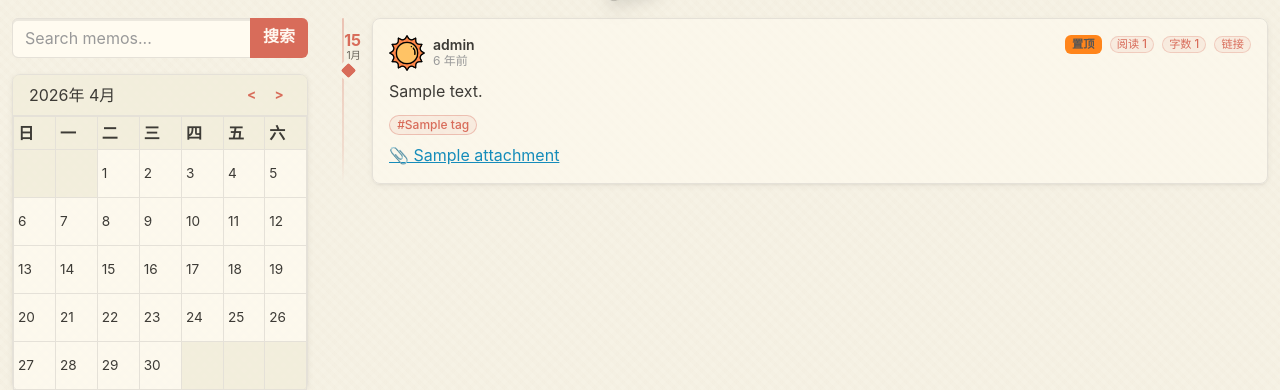
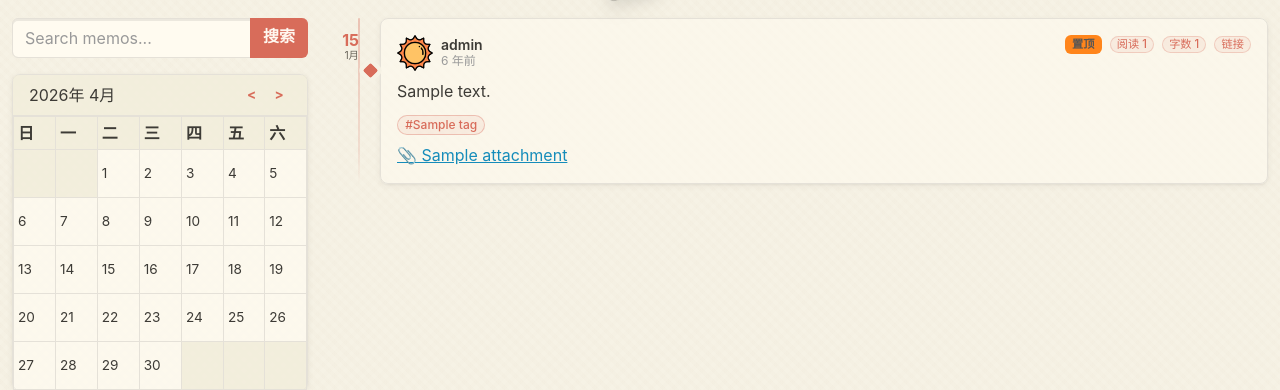
Before and after one commit to ifdog/Vermillon, a Flask app: page / in a window 1280 px wide. Shown: the part 71-461 px from the top of the page. Run offline with Flask 3, Linux system fonts and the light colour scheme; data comes from the database, SQL or seed files in the repository; tables that the repository leaves empty hold one stand-in row (values such as "Sample post"); some libraries are stand-ins or nearby versions.

Commit message:
style: move date badge left of axis, node right of axis

```diff
--- a/static/css/style.css
+++ b/static/css/style.css
@@ -848,12 +848,12 @@ body > .container-fluid {
 /* ========== Timeline Axis ========== */
 .timeline-wrap {
     position: relative;
-    padding-left: 40px;
+    padding-left: 48px;
 }
 
 .timeline-axis {
     position: absolute;
-    left: 10px;
+    left: 26px;
     top: 0;
     bottom: 0;
     width: 2px;
@@ -863,7 +863,7 @@ body > .container-fluid {
 
 .timeline-node {
     position: absolute;
-    left: -30px;
+    left: -16px;
     top: 46px;
     width: 12px;
     height: 12px;
@@ -898,9 +898,9 @@ body > .container-fluid {
 /* ========== Date Badge ========== */
 .date-badge {
     position: absolute;
-    left: -40px;
+    left: -48px;
     top: 12px;
-    width: 28px;
+    width: 26px;
     text-align: right;
     line-height: 1.15;
     pointer-events: none;
```
